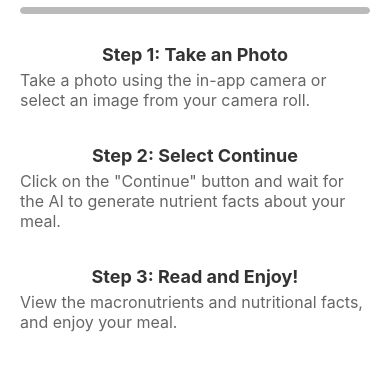
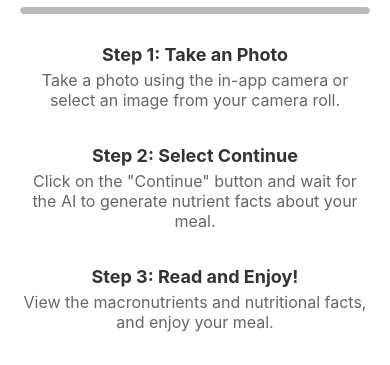
Before and after one commit to small-cactus/macroscan, a React Native app: screen /Details in a window 390 px wide. Shown: the part 333-698 px from the top of the page. Built offline with nearby package versions, Linux system fonts and the light colour scheme.

Commit message:
text align

```diff
--- a/screens/DetailsScreen.js
+++ b/screens/DetailsScreen.js
@@ -100,7 +100,7 @@ const styles = StyleSheet.create({
   stepDescription: {
     fontSize: 16,
     alignContent: 'center',
-    alignItems: 'center',
+    textAlign: 'center',
     color: '#666',
     marginTop: 5,
     marginBottom: 15,
```
